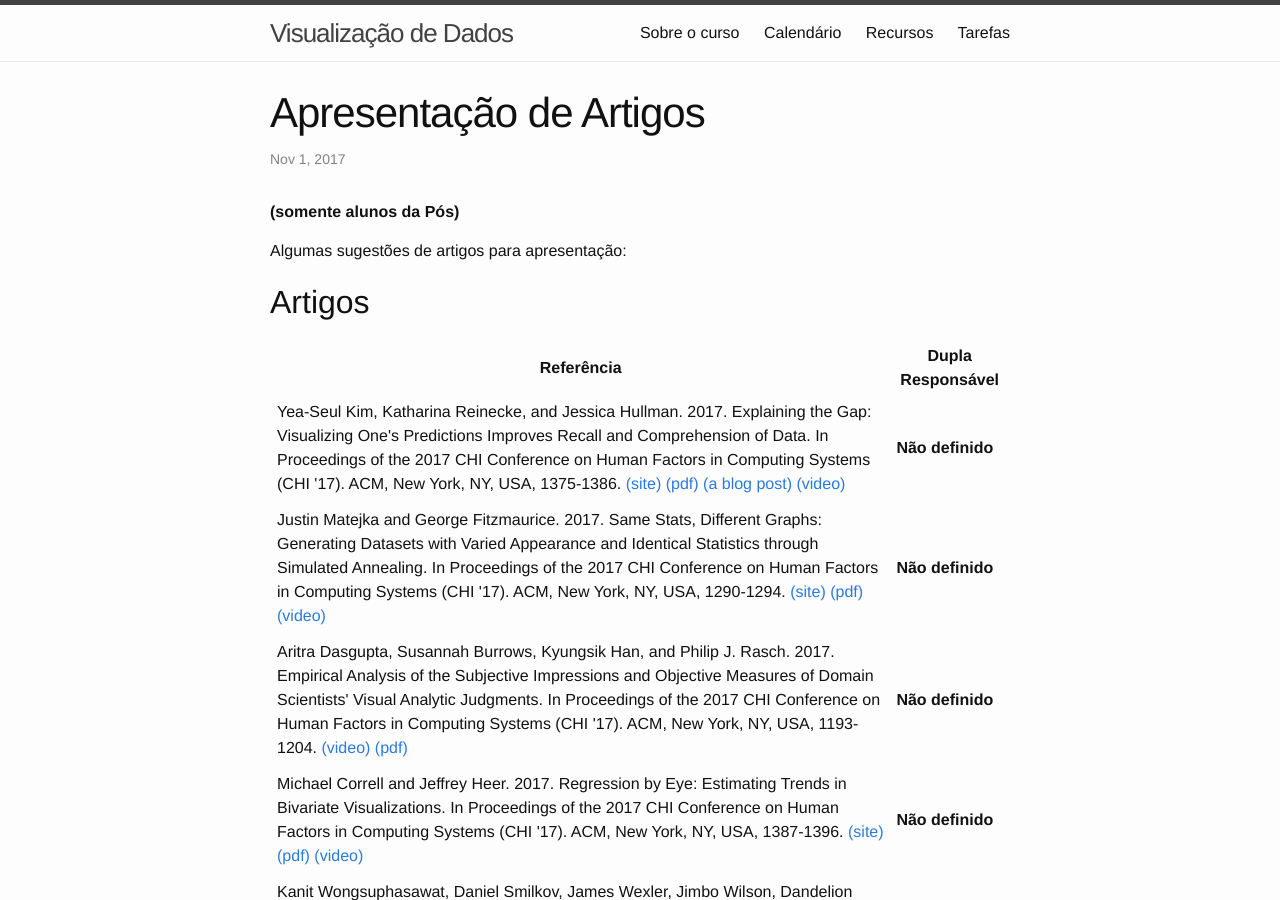
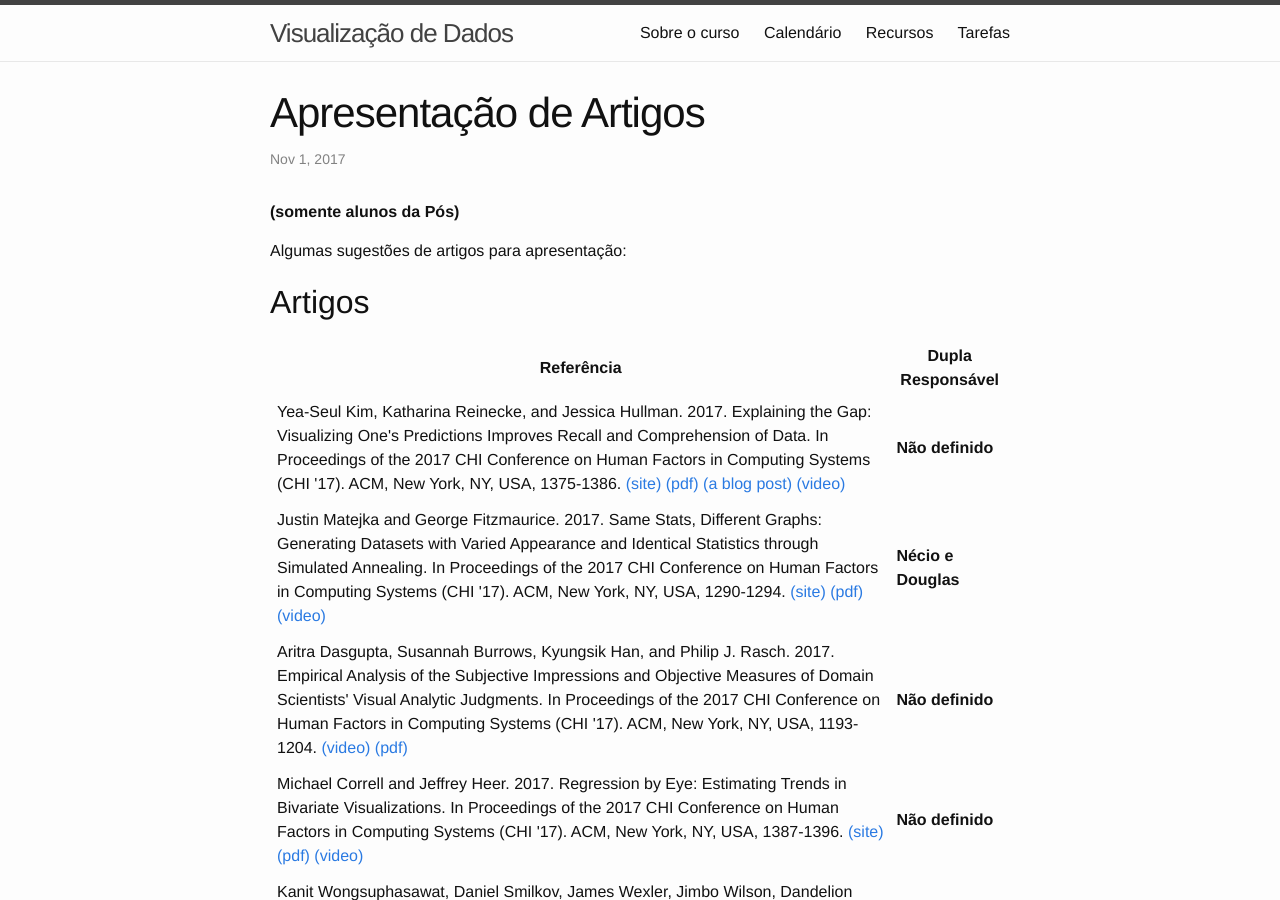
Before and after one commit to emanueles/datavis-course, a Jekyll site: the page built from _posts/2017-11-01-papers.md, in a window 1280 px wide and 900 px high. Built offline with Jekyll 4.4.1, drawn with Linux system fonts in a browser that asks for light colours.

Commit message:
Atribuindo paper a Nécio e Douglas.

```diff
--- a/_posts/2017-11-01-papers.md
+++ b/_posts/2017-11-01-papers.md
@@ -25,7 +25,7 @@
     </tr>
     <tr>
       <td>Justin Matejka and George Fitzmaurice. 2017. Same Stats, Different Graphs: Generating Datasets with Varied Appearance and Identical Statistics through Simulated Annealing. In Proceedings of the 2017 CHI Conference on Human Factors in Computing Systems (CHI '17). ACM, New York, NY, USA, 1290-1294. <a href="https://www.autodeskresearch.com/publications/samestats"> (site)</a> <a href="https://www.autodeskresearch.com/sites/default/files/SameStats-DifferentGraphs.pdf"> (pdf)</a> <a href="https://www.youtube.com/watch?v=DbJyPELmhJc"> (video)</a></td>
-      <td><b>Não definido</b></td>
+      <td><b>Nécio e Douglas</b></td>
     </tr>
     <tr>
       <td>Aritra Dasgupta, Susannah Burrows, Kyungsik Han, and Philip J. Rasch. 2017. Empirical Analysis of the Subjective Impressions and Objective Measures of Domain Scientists' Visual Analytic Judgments. In Proceedings of the 2017 CHI Conference on Human Factors in Computing Systems (CHI '17). ACM, New York, NY, USA, 1193-1204. <a href="https://www.youtube.com/watch?v=pyZqxCL6xs4">(video)</a> <a href="https://dl.acm.org/citation.cfm?id=3025882">(pdf)</a></td>
```
